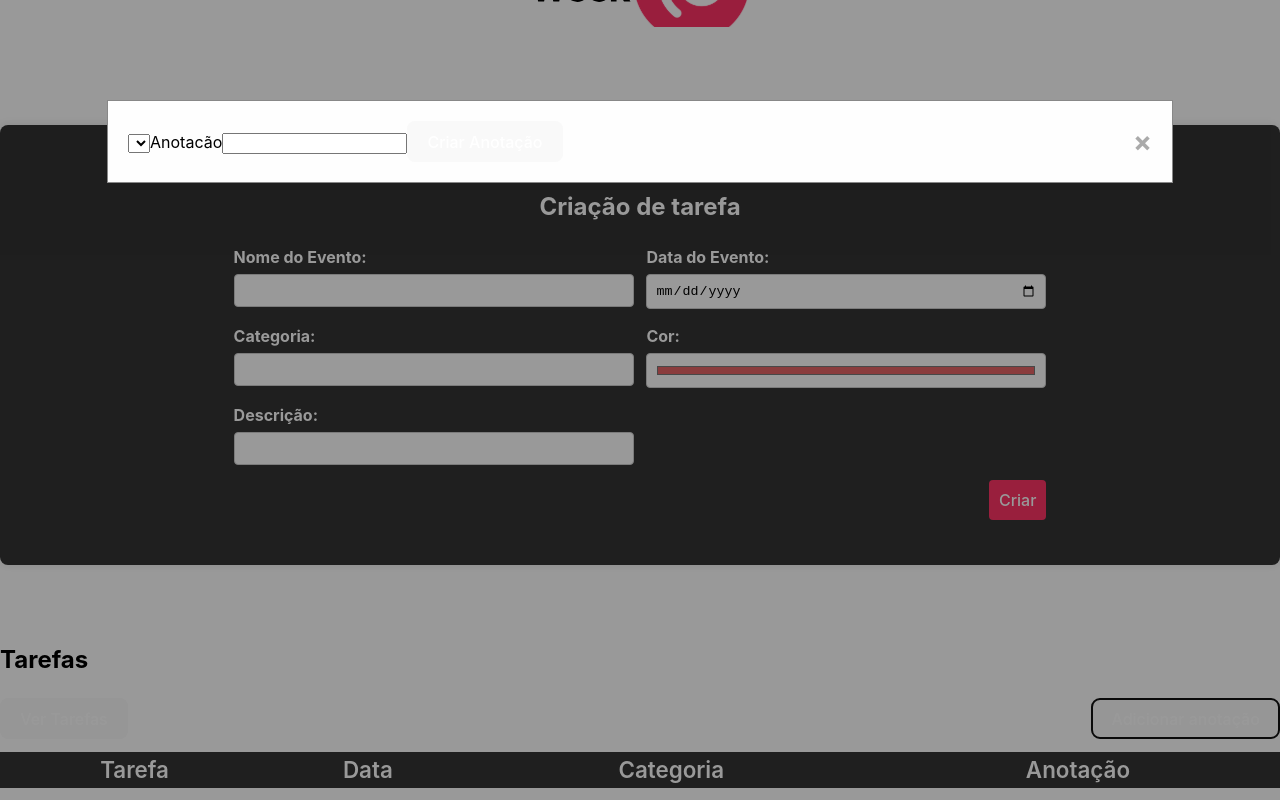
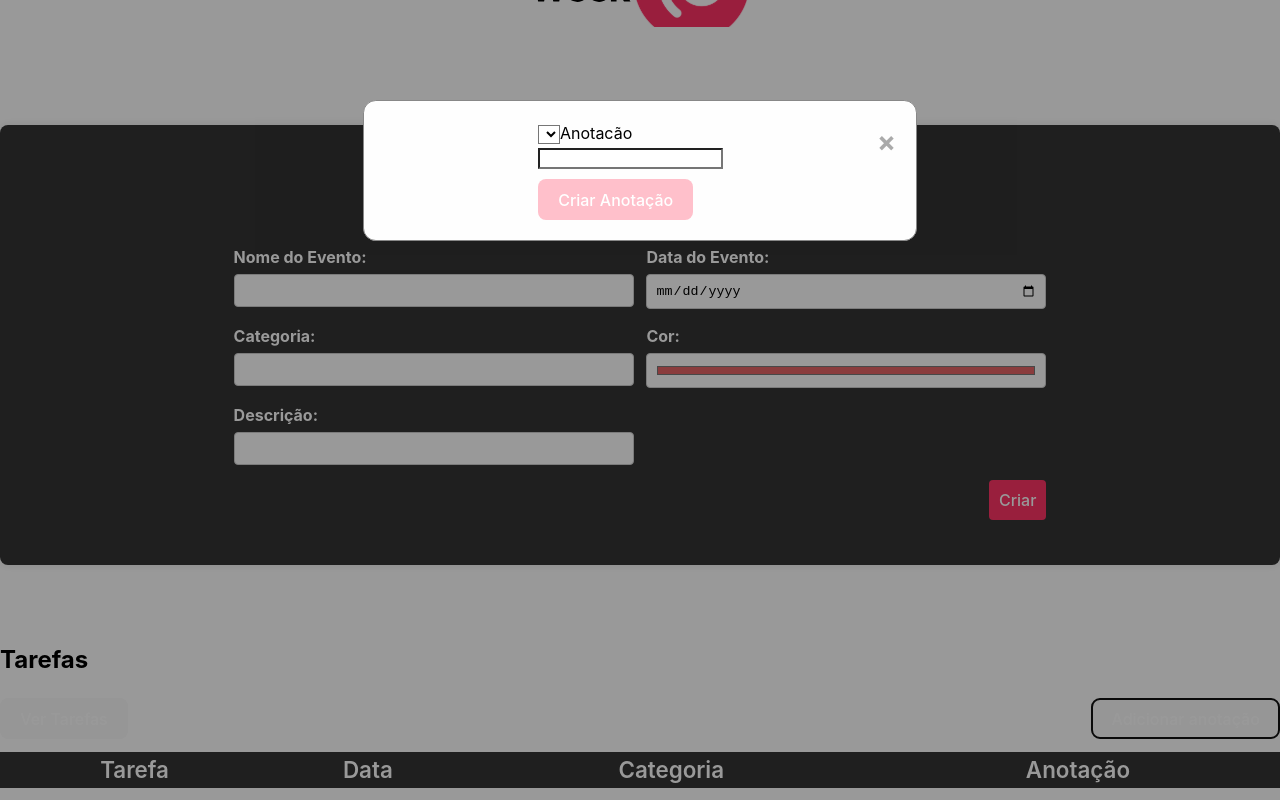
Before and after one commit to USTJProjeto/TentativaSolo, a Vue app: page / in a window 1280 px wide. Both pictures are taken after a click on the button "Adicionar anotação". Shown: the part 117-917 px from the top of the page. Built offline with nearby package versions, Linux system fonts and the light colour scheme.

Commit message:
modal completo falta somente microservico composicao

```diff
--- a/src/components/ComponenteOutro.vue
+++ b/src/components/ComponenteOutro.vue
@@ -12,6 +12,7 @@
           <span class="close">&times;</span>
           <div class="modal-form-container">
             <form method="post" :action="formSubmit">
+              <div class="frex">
                 <select name="sel-tarefa" v-model="selectedTarefaId" id="tar">
                   <option
                     v-for="tarefa in tarefaData"
@@ -29,7 +30,10 @@
                   v-model="anotacao"
                   required
                 />
-              <button type="submit" class="botao-enviar">Criar Anotação</button>
+                <button type="submit" class="botao-enviar-anotacao">
+                  Criar Anotação
+                </button>
+              </div>
             </form>
           </div>
         </div>
@@ -119,6 +123,27 @@ export default {
 </script>
 
 <style scoped>
+.botao-enviar-anotacao {
+  margin-top: 10px;
+  background-color: pink;
+}
+.modal-form-container {
+  display: flex;
+  justify-content: center;
+}
+form {
+  display: flex;
+  flex-direction: column;
+  width: 100px;
+  justify-content: center;
+  align-items: center;
+}
+form input {
+}
+form input,
+select {
+  background-color: white;
+}
 /* The Modal (background) */
 .modal {
   display: none; /* Hidden by default */
@@ -140,7 +165,8 @@ export default {
   margin: auto;
   padding: 20px;
   border: 1px solid #888;
-  width: 80%;
+  width: 40%;
+  border-radius: 0.8em;
 }
 
 /* The Close Button */
```
Lines whose indentation alone changed are shown as unchanged.
